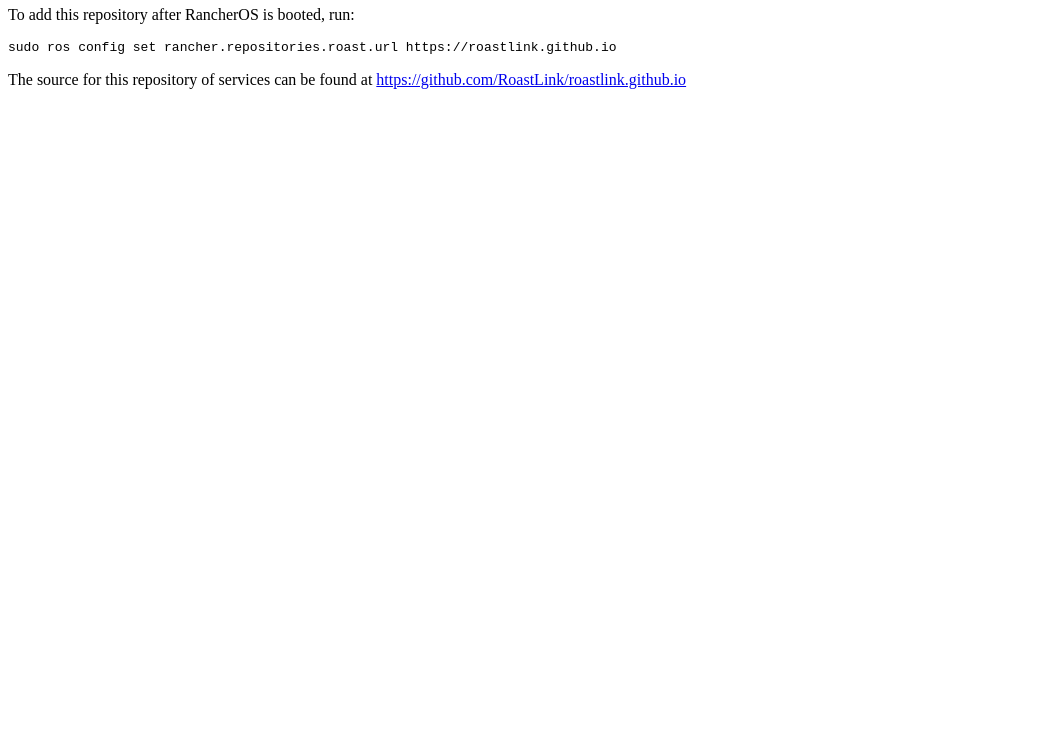
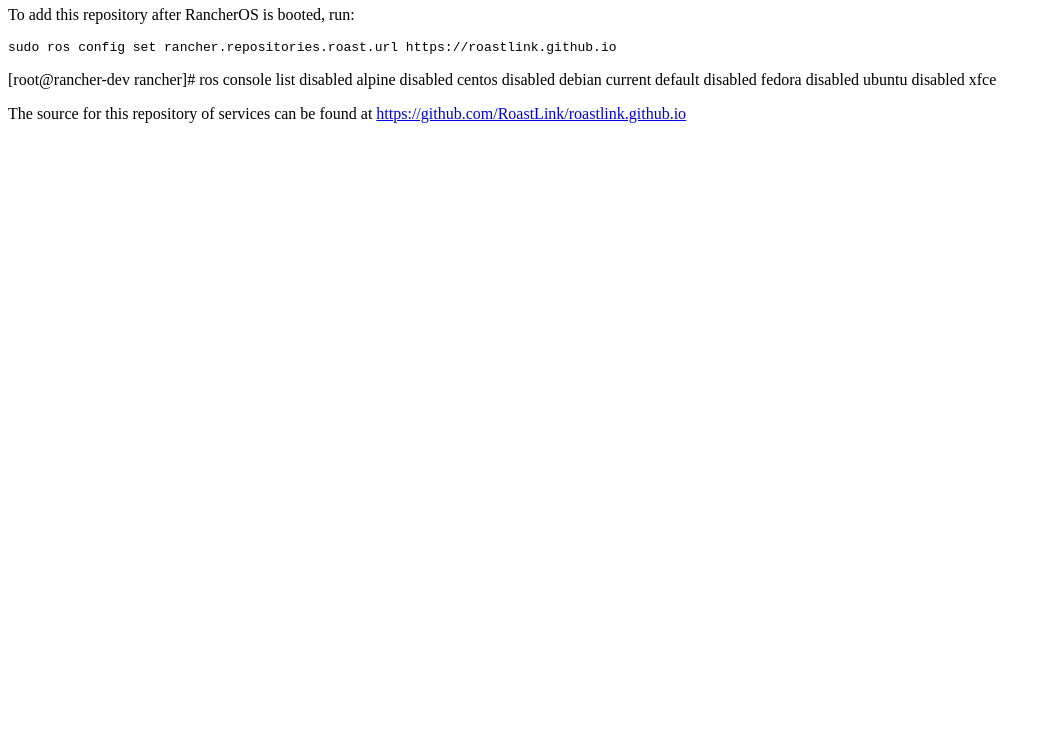
Before and after one commit to RoastLink/roastlink.github.io, a plain HTML site: page index.html in a window 1280 px wide. Shown: the part 60-800 px from the top of the page, without its empty margins (0-1051 px from the left). Drawn offline with Linux system fonts and the light colour scheme.

Commit message:
add example
Signed-off-by: Sven Dowideit <SvenDowideit@home.org.au>

```diff
--- a/index.html
+++ b/index.html
@@ -11,6 +11,16 @@
 <code>sudo ros config set rancher.repositories.roast.url https://roastlink.github.io</code>
 </p>
 <p>
+[root@rancher-dev rancher]# ros console list
+disabled alpine
+disabled centos
+disabled debian
+current  default
+disabled fedora
+disabled ubuntu
+disabled xfce
+</p>
+<p>
 The source for this repository of services can be found at <a href="https://github.com/RoastLink/roastlink.github.io">https://github.com/RoastLink/roastlink.github.io</a>
 </p>
 </div>
```
